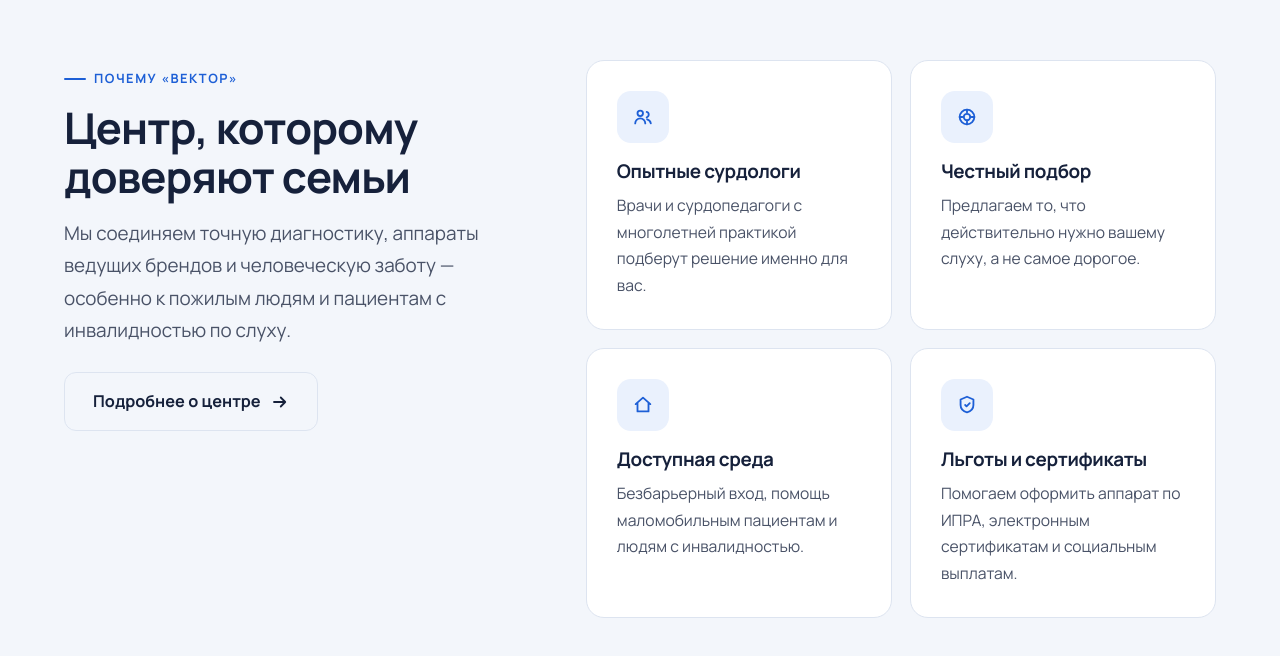
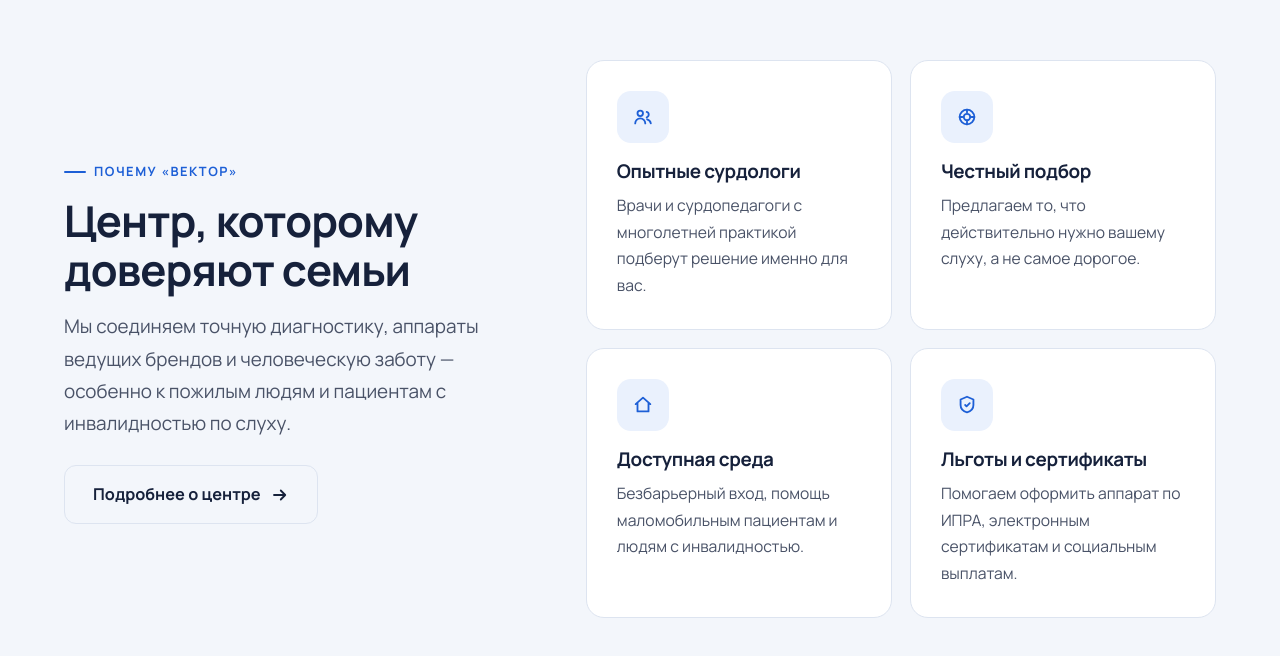
Before and after one commit to FrogHoppingAmongTulips/centr-sluha-site, a React (Vite) app: page / in a window 1280 px wide. Shown: the part 2455-3111 px from the top of the page. Built offline with nearby package versions, Linux system fonts and the light colour scheme.

Commit message:
Выравнивание блока «Почему Вектор» по центру (убран лишний вертикальный разрыв)

```diff
--- a/src/pages/Home.css
+++ b/src/pages/Home.css
@@ -70,8 +70,7 @@
 
 /* ===== ADVANTAGES ===== */
 .adv { background: var(--sand); }
-.adv__inner { display: grid; grid-template-columns: 0.85fr 1.15fr; gap: 56px; align-items: start; }
-.adv__head { position: sticky; top: 100px; }
+.adv__inner { display: grid; grid-template-columns: 0.85fr 1.15fr; gap: 56px; align-items: center; }
 .adv__head h2 { margin: 14px 0 16px; }
 .adv__head .btn { margin-top: 26px; }
 .adv__grid { display: grid; grid-template-columns: 1fr 1fr; gap: 18px; }
```
